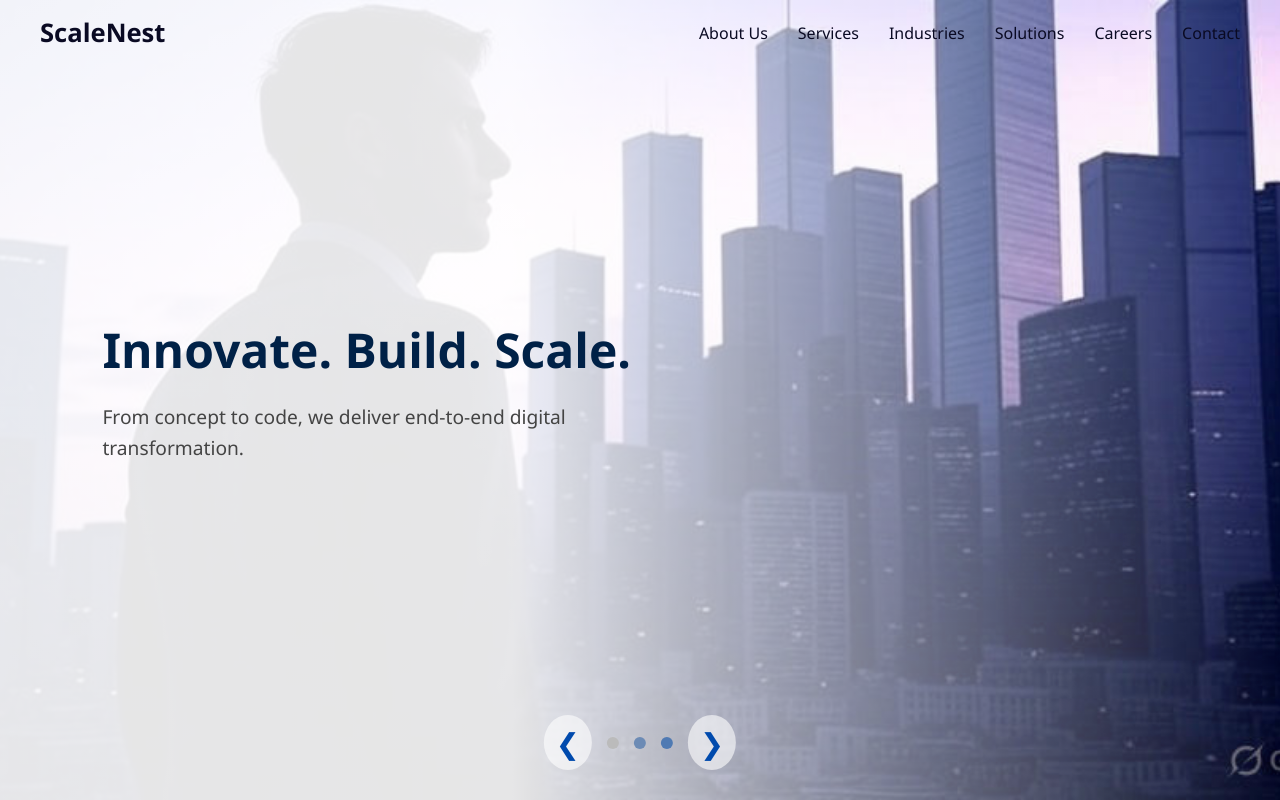
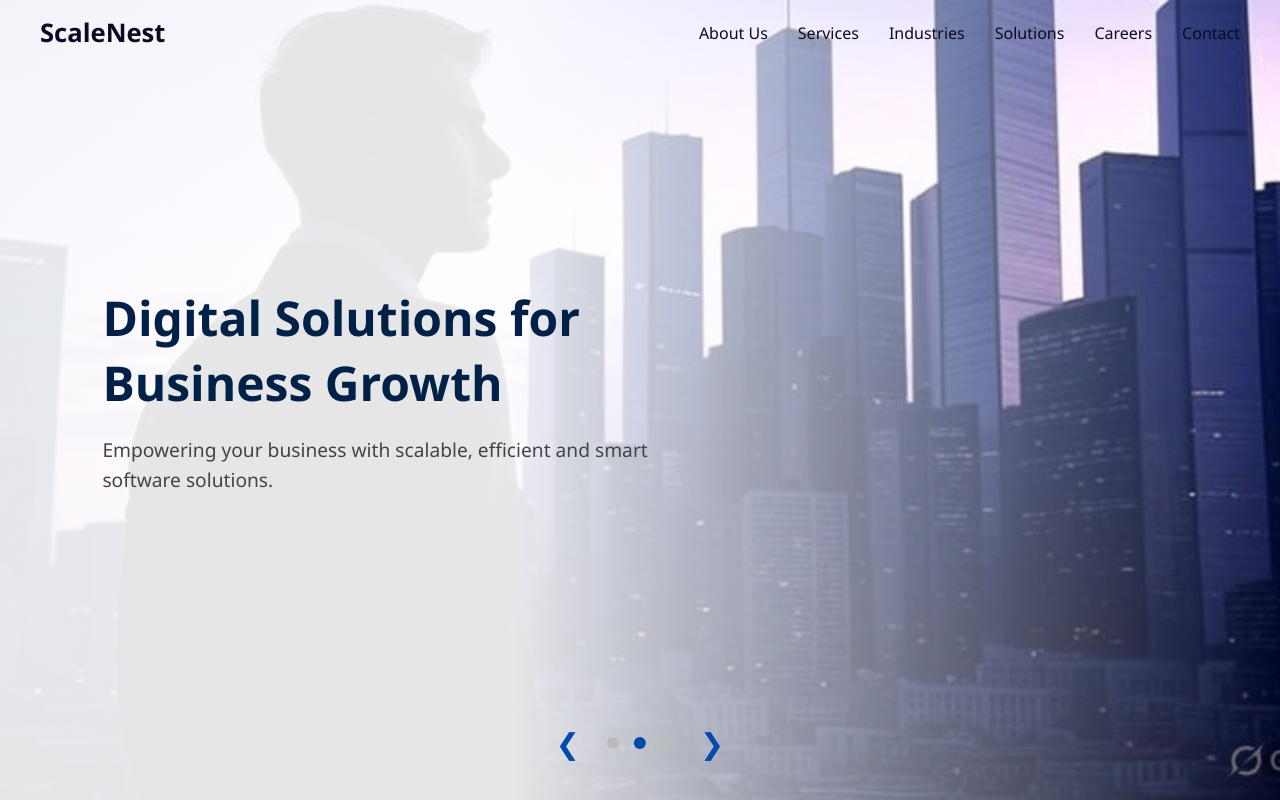
Before and after one commit to Mukeshdixena/scalenest, a React (Create React App) app: page / in a window 1280 px wide. Shown: the top 800 px of the page. Built offline with nearby package versions, Linux system fonts and the light colour scheme.

Commit message:
update btn and movement

```diff
--- a/src/components/Hero.css
+++ b/src/components/Hero.css
@@ -70,7 +70,7 @@
 .hero-controls .arrow {
     font-size: 1.8rem;
     color: #004aad;
-    background-color: rgba(255, 255, 255, 0.6);
+    /* background-color: rgba (255, 255, 255, 0.6); */
     border-radius: 50%;
     padding: 8px 12px;
     cursor: pointer;
@@ -78,7 +78,7 @@
 }
 
 .hero-controls .arrow:hover {
-    background-color: rgba(255, 255, 255, 0.9);
+    background-color: rgba(143, 143, 143, 0.9);
 }
 
 .hero-controls .dot {
--- a/src/components/Hero.js
+++ b/src/components/Hero.js
@@ -1,3 +1,4 @@
+// Hero.js
 import React, { useEffect, useState, useRef } from 'react';
 import './Hero.css';
 import hero1 from '../assets/hero1.jpg';
@@ -8,48 +9,26 @@ const slides = [
     {
         image: hero1,
         title: 'We Code Your Vision into Reality',
-        subtitle: 'Transforming your ideas into tangible reality through expert coding and innovative solutions.'
+        subtitle:
+            'Transforming your ideas into tangible reality through expert coding and innovative solutions.',
     },
     {
         image: hero2,
         title: 'Digital Solutions for Business Growth',
-        subtitle: 'Empowering your business with scalable, efficient and smart software solutions.'
+        subtitle:
+            'Empowering your business with scalable, efficient and smart software solutions.',
     },
     {
         image: hero3,
         title: 'Innovate. Build. Scale.',
-        subtitle: 'From concept to code, we deliver end-to-end digital transformation.'
-    }
+        subtitle:
+            'From concept to code, we deliver end-to-end digital transformation.',
+    },
 ];
 
 function Hero() {
     const [current, setCurrent] = useState(0);
-    const [paused, setPaused] = useState(false);
     const touchStartX = useRef(null);
-
-    useEffect(() => {
-        const interval = setInterval(() => {
-            if (!paused) {
-                setCurrent((prev) => (prev + 1) % slides.length);
-            }
-        }, 3000);
-
-        return () => clearInterval(interval);
-    }, [paused]);
-
-    useEffect(() => {
-        const handleKeyDown = (e) => {
-            if (e.key === 'ArrowLeft') {
-                handlePrev();
-            } else if (e.key === 'ArrowRight') {
-                handleNext();
-            }
-        };
-
-        window.addEventListener('keydown', handleKeyDown);
-        return () => window.removeEventListener('keydown', handleKeyDown);
-    }, []);
-
 
     const handleNext = () => {
         setCurrent((prev) => (prev + 1) % slides.length);
@@ -75,14 +54,33 @@ function Hero() {
         else if (diff < -50) handlePrev();
     };
 
+    useEffect(() => {
+        const interval = setInterval(() => {
+            setCurrent((prev) => (prev + 1) % slides.length);
+        }, 5000);
+
+        return () => clearInterval(interval);
+    }, []);
+
+    useEffect(() => {
+        const handleKeyDown = (e) => {
+            if (e.key === 'ArrowLeft') {
+                handlePrev();
+            } else if (e.key === 'ArrowRight') {
+                handleNext();
+            }
+        };
+
+        window.addEventListener('keydown', handleKeyDown);
+        return () => window.removeEventListener('keydown', handleKeyDown);
+    }, []);
+
     const { image, title, subtitle } = slides[current];
 
     return (
         <div
             className="hero-section"
             style={{ backgroundImage: `url(${image})` }}
-            onMouseEnter={() => setPaused(true)}
-            onMouseLeave={() => setPaused(false)}
             onTouchStart={handleTouchStart}
             onTouchEnd={handleTouchEnd}
         >
@@ -92,9 +90,10 @@ function Hero() {
                     <p>{subtitle}</p>
                 </div>
 
-                {/* Arrows + Dots */}
                 <div className="hero-controls">
-                    <span className="arrow left" onClick={handlePrev}>&#10094;</span>
+                    <span className="arrow left" onClick={handlePrev}>
+                        &#10094;
+                    </span>
                     {slides.map((_, index) => (
                         <span
                             key={index}
@@ -102,7 +101,9 @@ function Hero() {
                             onClick={() => handleDotClick(index)}
                         />
                     ))}
-                    <span className="arrow right" onClick={handleNext}>&#10095;</span>
+                    <span className="arrow right" onClick={handleNext}>
+                        &#10095;
+                    </span>
                 </div>
             </div>
         </div>
```
